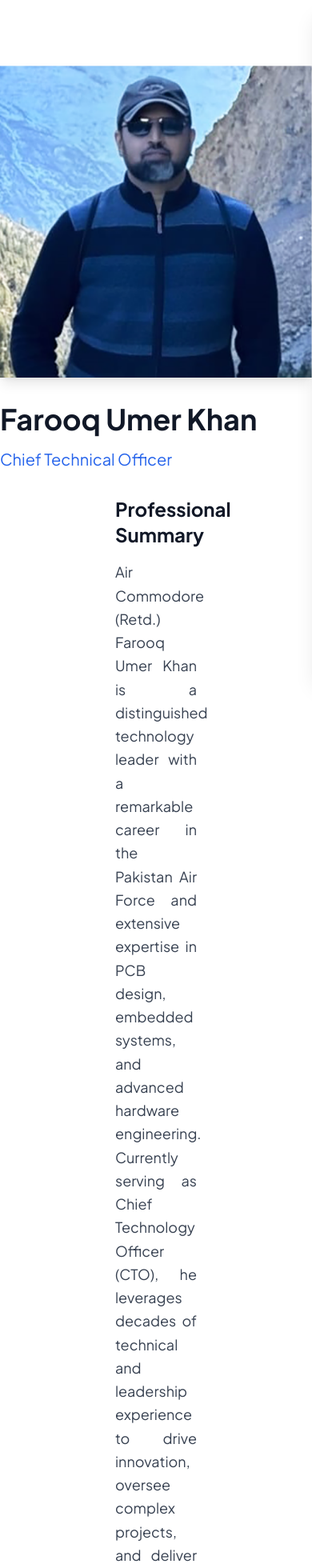
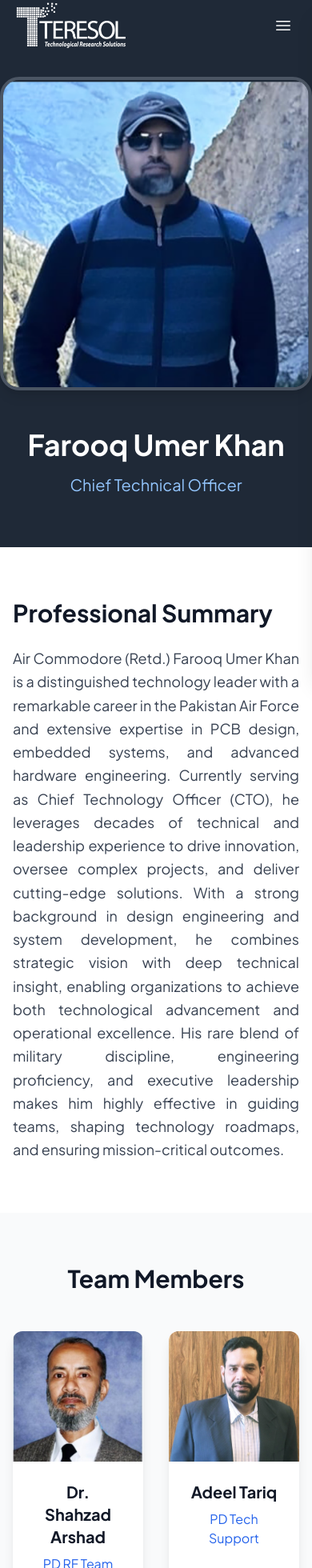
Before and after one commit to UmerDaraz163/teresol-web, a Next.js app: page /team/farooq-umer-khan in a window 390 px wide. Shown: the top 1960 px of the page at 80% size. Built offline with nearby package versions, Linux system fonts and the light colour scheme.

Commit message:
changes in design of team page

```diff
--- a/components/TeamMemberPage.tsx
+++ b/components/TeamMemberPage.tsx
@@ -19,7 +19,7 @@ type TeamMember = {
   teamMembers: teamMember[];
 };
 
-// ✅ Mapping abbreviations to full forms
+// Mapping abbreviations to full forms
 const roleMap: Record<string, string> = {
   CEO: "Chief Executive Officer",
   COO: "Chief Operating Officer",
@@ -34,71 +34,70 @@ const roleMap: Record<string, string> = {
 };
 
 export default function TeamMemberPage({ member }: { member: TeamMember }) {
-  // ✅ Check if full form exists, otherwise fallback to abbreviation
+  // Check if full form exists, otherwise fallback to abbreviation
   const fullRole = roleMap[member.role] || member.role;
 
   return (
-    <div className="min-h-screen">
+    <div className="min-h-screen ">
       <Header />
 
-      {/* Top Section */}
-      <section className="mt-20">
-        <div className="container mx-auto grid grid-cols-1 md:grid-cols-2 gap-8 items-center">
+      {/* ✅ FIX: Added a hero section with a dark background */}
+      {/* This provides contrast for the transparent header on page load. */}
+      <section className="bg-gray-800 pt-24 pb-16 text-white">
+        <div className="container mx-auto grid grid-cols-1 md:grid-cols-2 gap-12 items-center">
           <div className="flex justify-center">
             <Image
               src={member.image}
               alt={member.name}
               width={400}
               height={400}
-              className="object-cover shadow-lg"
+              className="object-cover shadow-lg rounded-[24px] border-4 border-gray-600"
             />
           </div>
 
-          <div>
-            <h1 className="text-4xl font-bold text-gray-900 mb-4">
+          <div className="text-center md:text-left">
+            <h1 className="text-4xl lg:text-5xl font-bold text-white mb-4">
               {member.name}
             </h1>
-            <p className="text-xl text-blue-600 font-medium">{fullRole}</p>
+            <p className="text-xl text-blue-300 font-medium">{fullRole}</p>
           </div>
         </div>
       </section>
 
       {/* Intro Section */}
-      <section className="py-8 px-36">
-        <div className="container mx-auto">
-          <div>
-            <h2 className="text-2xl font-bold text-gray-900 mb-4">
+      <section className="py-16">
+        <div className="container mx-auto px-4 md:px-0 max-w-4xl">
+            <h2 className="text-3xl font-bold text-gray-900 mb-6">
               Professional Summary
             </h2>
             <p className="text-lg text-gray-700 leading-relaxed text-justify">
               {member.intro}
             </p>
-          </div>
         </div>
       </section>
 
-      {/* Reportees Section */}
+      {/* Team Members Section */}
       <section className="py-16 bg-gray-50">
         <div className="container mx-auto px-4 max-w-6xl">
-          <h2 className="text-2xl font-bold text-gray-900 mb-8">
+          <h2 className="text-3xl font-bold text-center text-gray-900 mb-12">
             Team Members
           </h2>
 
-          <div className="grid grid-cols-1 sm:grid-cols-2 md:grid-cols-3 lg:grid-cols-4 gap-8">
+          <div className="grid grid-cols-2 sm:grid-cols-3 md:grid-cols-4 gap-8">
             {member.teamMembers.map((teamMem, i) => (
               <div
                 key={i}
-                className="bg-white rounded-xl shadow-lg overflow-hidden"
+                className="bg-white rounded-xl shadow-lg overflow-hidden text-center group"
               >
-                <Image
-                  src={teamMem.image}
-                  alt={teamMem.name}
-                  width={500}
-                  height={500}
-                  className="w-full aspect-square object-cover object-top"
-                />
-
-                <div className="p-6 text-center">
+                <div className="relative w-full aspect-square">
+                  <Image
+                    src={teamMem.image}
+                    alt={teamMem.name}
+                    fill
+                    className="object-cover object-top transition-transform duration-300 group-hover:scale-105"
+                  />
+                </div>
+                <div className="p-6">
                   <h3 className="text-xl font-semibold text-gray-900 mb-2">
                     {teamMem.name}
                   </h3>
```
